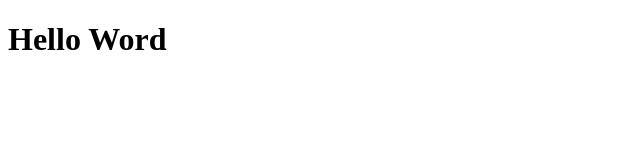
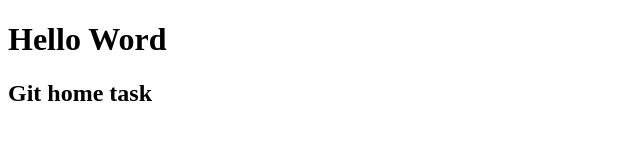
Before and after one commit to FaridZeynalov888/MyFirstProject, a plain HTML site: page index.html in a window 1280 px wide. Shown: the whole page, without its empty margins (0-640 px from the left). Drawn offline with Linux system fonts and the light colour scheme.

Commit message:
add h2 tag

```diff
--- a/index.html
+++ b/index.html
@@ -7,5 +7,6 @@
 </head>
 <body>
     <h1>Hello Word</h1>
+    <h2>Git home task</h2>
 </body>
 </html>
```
